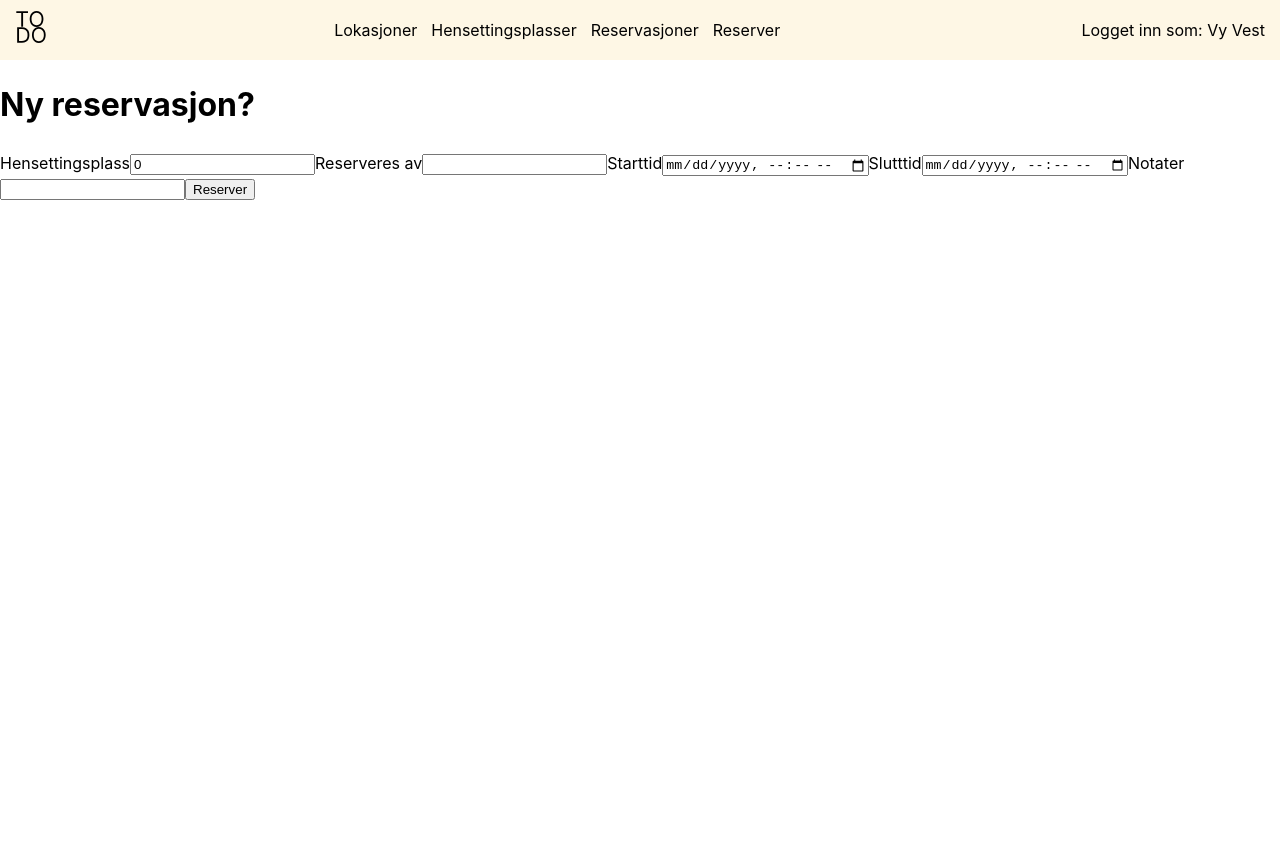
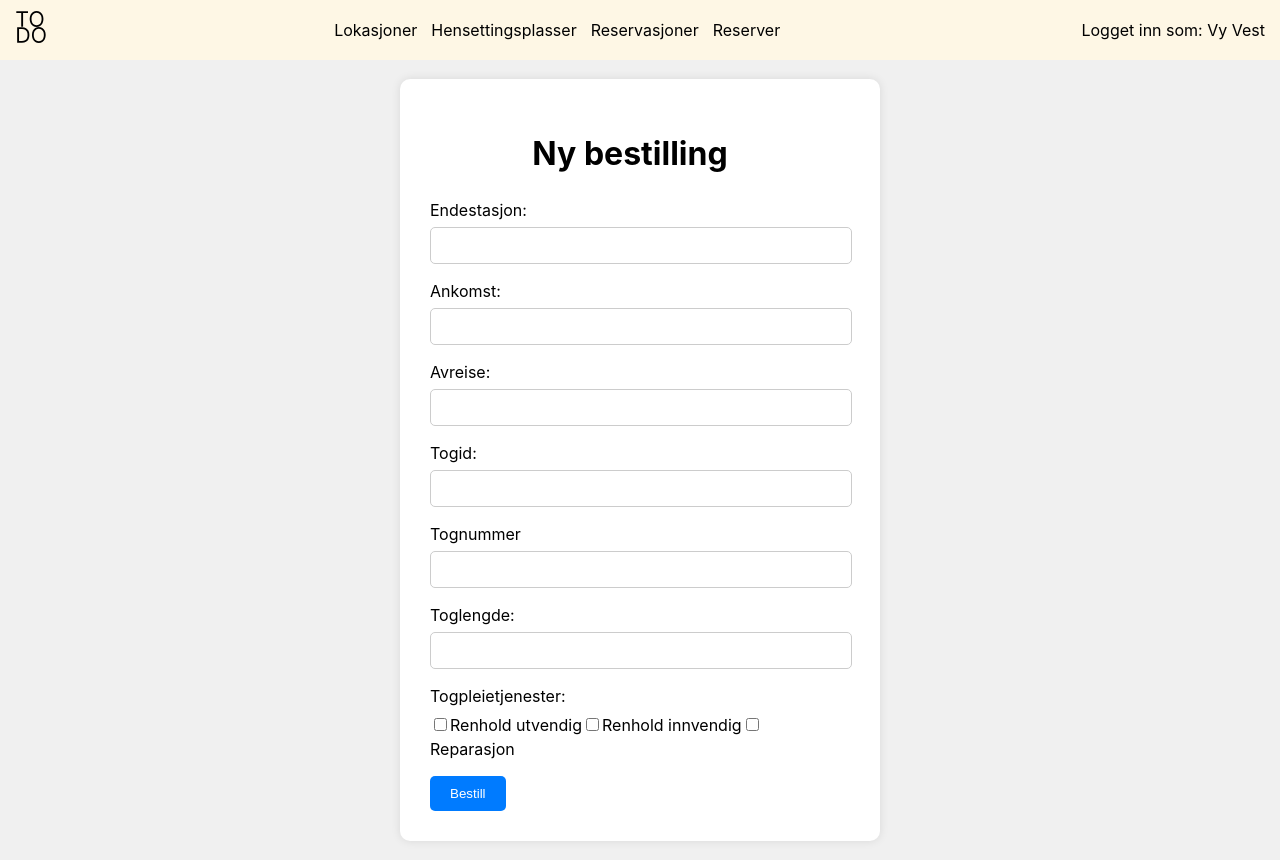
Before and after one commit to JonasDaleFredriksen/innafor-hensetting-react, a React (Vite) app: page /reservations/create in a window 1280 px wide. Before the commit the page ends 800 px from the top, so only its background shows below. Built offline with nearby package versions, Linux system fonts and the light colour scheme.

Commit message:
added reservation result and reservation form

```diff
--- a/src/pages/Reservations/ReservationCreation.tsx
+++ b/src/pages/Reservations/ReservationCreation.tsx
@@ -12,9 +12,11 @@ export default function ReservationCreation() {
     notes: "",
   });
   if (reservationCreationMutation.isLoading) return <>Oppretter reservasjon</>;
+
   return (
-    <>
-      <h1>Ny reservasjon?</h1>
+    <div style={{ display: 'flex', justifyContent: 'center', alignItems: 'center', height: '100vh', background: '#f0f0f0' }}>
+      <form style={{ width: '300px', background: '#fff', padding: '20px', borderRadius: '10px', boxShadow: '0px 0px 10px rgba(0, 0, 0, 0.1)' }}>
+        <h1>Ny Bestilling?</h1>
         {reservationCreationMutation.isError && (
           <>
             <p>Noe gikk galt</p>
@@ -27,7 +29,7 @@ export default function ReservationCreation() {
             <code>{JSON.stringify(reservationCreationMutation.data)}</code>
           </>
         )}
-      <label>
+        <label style={{ display: 'block', marginBottom: '15px' }}>
           Hensettingsplass
           <input
             type="number"
@@ -38,66 +40,21 @@ export default function ReservationCreation() {
                 spaceId: target.valueAsNumber,
               }))
             }
+            style={{ width: '100%', padding: '10px', borderRadius: '5px', border: '1px solid #ccc', marginTop: '5px' }}
           />
         </label>
-      <label>
-        Reserveres av
-        <input
-          value={reservation.reserver}
-          onChange={({ target }) =>
-            setReservation((prevValue) => ({
-              ...prevValue,
-              reserver: target.value,
-            }))
-          }
-        />
-      </label>
-      <label>
-        Starttid
-        <input
-          type="datetime-local"
-          value={reservation.startTime}
-          onChange={({ target }) =>
-            setReservation((prevValue) => ({
-              ...prevValue,
-              startTime: target.value,
-            }))
-          }
-        />
-      </label>
-      <label>
-        Slutttid
-        <input
-          type="datetime-local"
-          value={reservation.endTime}
-          onChange={({ target }) =>
-            setReservation((prevValue) => ({
-              ...prevValue,
-              endTime: target.value,
-            }))
-          }
-        />
-      </label>
-      <label>
-        Notater
-        <input
-          value={reservation.notes}
-          onChange={({ target }) =>
-            setReservation((prevValue) => ({
-              ...prevValue,
-              notes: target.value,
-            }))
-          }
-        />
-      </label>
+        {/* Similar styling for other labels */}
+        {/* ... */}
         <button
           type="button"
           onClick={() => {
             reservationCreationMutation.mutate(reservation);
           }}
+          style={{ padding: '10px 20px', borderRadius: '5px', background: '#007bff', color: '#fff', border: 'none', cursor: 'pointer' }}
         >
           Reserver
         </button>
-    </>
+      </form>
+    </div>
   );
 }
--- /dev/null
+++ b/src/pages/Reservations/ReservationCreationTest.tsx
@@ -0,0 +1,72 @@
+import React from 'react';
+import { useState } from "react";
+import ReservationResult from './ReservationResult';
+import { useNavigate } from 'react-router-dom';
+
+const ReservationCreationTest = () => {
+
+    const navigate =  useNavigate()
+
+    const [reservation, setReservation] = useState(false);
+
+    const handleButtonClick = (e) => {
+        e.preventDefault()
+        setReservation(true)
+    }
+
+    return (
+        <div style={{ display: 'flex', justifyContent: 'center', alignItems: 'center', height: '100vh', background: '#f0f0f0' }}>
+            { !reservation &&
+            <form style={{ width: '400px', background: '#fff', padding: '30px 50px 30px 30px', borderRadius: '10px', boxShadow: '0px 0px 10px rgba(0, 0, 0, 0.1)' }}>
+            <h1 style={{ marginBottom: '20px', textAlign: 'center' }}>Ny bestilling</h1>
+                <div style={{ marginBottom: '15px' }}>
+                <label htmlFor="endestasjon" style={{ display: 'block', marginBottom: '5px' }}>Endestasjon:</label>
+                <input type="text" id="endestasjon" name="endestasjon" style={{ width: '100%', padding: '10px', borderRadius: '5px', border: '1px solid #ccc' }} />
+                </div>
+                <div style={{ marginBottom: '15px' }}>
+                <label htmlFor="Ankomst" style={{ display: 'block', marginBottom: '5px' }}>Ankomst:</label>
+                <input type="text" id="Ankomst" name="Ankomst" style={{ width: '100%', padding: '10px', borderRadius: '5px', border: '1px solid #ccc' }} />
+                </div>
+                <div style={{ marginBottom: '15px' }}>
+                <label htmlFor="avreise" style={{ display: 'block', marginBottom: '5px' }}>Avreise:</label>
+                <input type="text" id="avreise" name="avreise" style={{ width: '100%', padding: '10px', borderRadius: '5px', border: '1px solid #ccc' }} />
+                </div>
+                <div style={{ marginBottom: '15px' }}>
+                <label htmlFor="togid" style={{ display: 'block', marginBottom: '5px' }}>Togid:</label>
+                <input type="text" id="togid" name="togid" style={{ width: '100%', padding: '10px', borderRadius: '5px', border: '1px solid #ccc' }} />
+                </div>
+                <div style={{ marginBottom: '15px' }}>
+                <label htmlFor="tognummer" style={{ display: 'block', marginBottom: '5px' }}>Tognummer</label>
+                <input type="text" id="tognummer" name="tognummer" style={{ width: '100%', padding: '10px', borderRadius: '5px', border: '1px solid #ccc' }} />
+                </div>
+                <div style={{ marginBottom: '15px' }}>
+                <label htmlFor="toglengde" style={{ display: 'block', marginBottom: '5px' }}>Toglengde:</label>
+                <input type="text" id="toglengde" name="toglengde" style={{ width: '100%', padding: '10px', borderRadius: '5px', border: '1px solid #ccc' }} />
+                </div>
+
+
+
+                <div style={{ marginBottom: '15px' }}>
+                <label style={{ display: 'block', marginBottom: '5px' }}>Togpleietjenester:</label>
+                <label>
+                    <input type="checkbox" name="renholdUtvendig" />
+                    Renhold utvendig
+                </label>
+                <label>
+                    <input type="checkbox" name="renholdInnvedig" />
+                    Renhold innvendig
+                </label>
+                <label>
+                    <input type="checkbox" name="Reparasjon" />
+                    Reparasjon
+                </label>
+                </div>
+                <button type="submit" onClick={() => navigate("/reservations/reservationResult")} style={{ padding: '10px 20px', borderRadius: '5px', background: '#007bff', color: '#fff', border: 'none', cursor: 'pointer' }}>Bestill</button>
+            </form>
+            }
+            {reservation && <ReservationResult />}
+        </div>
+    );
+};
+
+export default ReservationCreationTest;
--- /dev/null
+++ b/src/pages/Reservations/ReservationResult.tsx
@@ -0,0 +1,38 @@
+import React, { useState, useEffect } from 'react';
+
+const PendingSuccessFailedComponent = () => {
+  const [status, setStatus] = useState('pending');
+  const [message, setMessage] = useState('');
+
+  useEffect(() => {
+    // Show the "pending" state for 5 seconds
+    const timeoutId = setTimeout(() => {
+      // After 5 seconds, determine success or failure with a 50% probability
+      const isSuccess = Math.random() < 0.5;
+
+      if (isSuccess) {
+        setStatus('success');
+        setMessage('Gratulerer! Du har fått tildelt plass');
+      } else {
+        setStatus('failed');
+        setMessage('Det finnes ingen ledige plasser');
+      }
+    }, 5000);
+
+    // Clear the timeout if the component is unmounted before the timeout is completed
+    return () => clearTimeout(timeoutId);
+  }, []);
+
+  const style = {
+    display: 'flex',
+    justifyContent: 'center',
+    alignItems: 'center',
+    height: '100vh',
+    fontSize: '32px',
+    color: status === 'success' ? 'green' : status === 'failed' ? 'red' : 'black',
+  };
+
+  return <div style={style}>{status === 'pending' ? 'Pending...' : message}</div>;
+};
+
+export default PendingSuccessFailedComponent;
```
Also changed, not shown: src/App.tsx (+8 -1 lines). Lines whose indentation alone changed are shown as unchanged.
